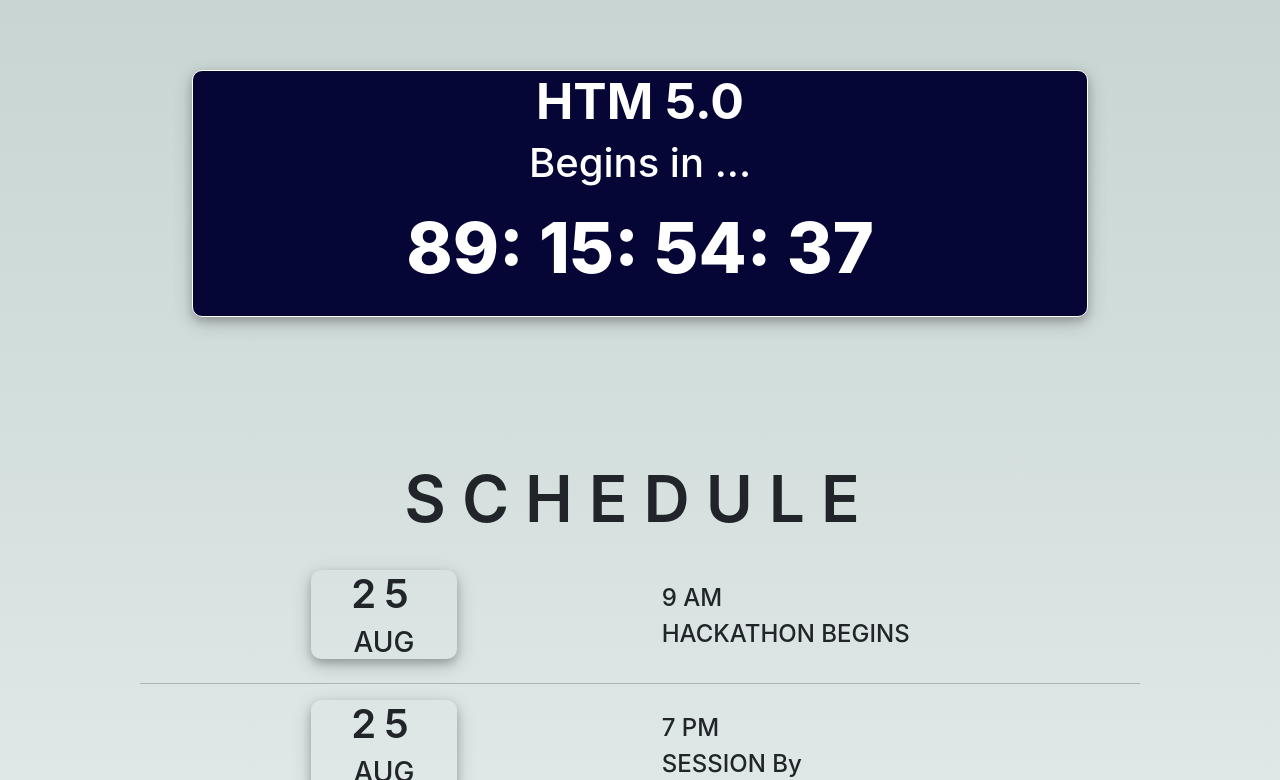
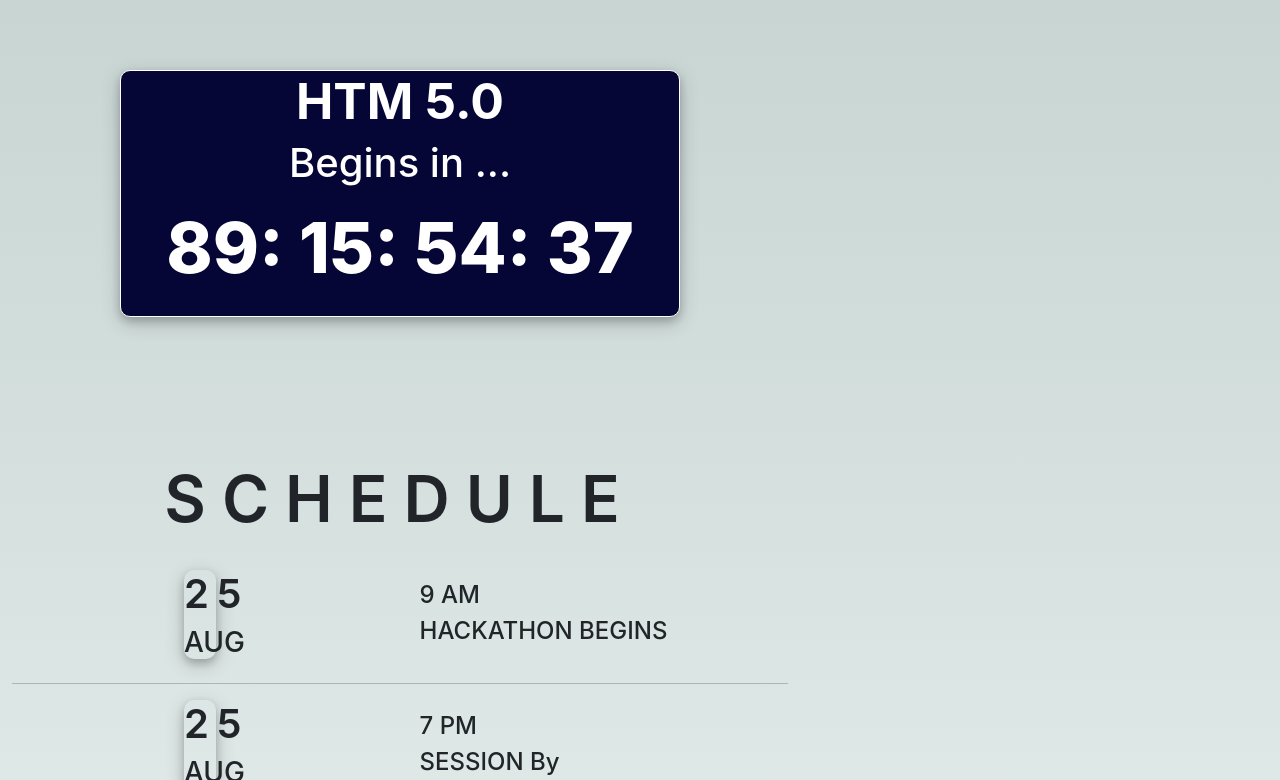
Before and after one commit to nishi1403/HTM-5.0, a React (Create React App) app: page / in a window 1280 px wide. Shown: the part 690-1470 px from the top of the page. Built offline with nearby package versions, Linux system fonts and the light colour scheme; a web font is replaced by a local one.

Commit message:
Update web.css

```diff
--- a/src/Compnents/web.css
+++ b/src/Compnents/web.css
@@ -1,14 +1,14 @@
 body {
   background-image: linear-gradient(rgb(180, 196, 194), rgb(247, 253, 251));
 text-align:center;
-width:100%;
+width:100vh;
 
 }
 .footer {
   background-image: linear-gradient(rgb(5, 11, 70), rgb(13, 54, 73));
   color: rgba(225, 227, 231, 0.815);
   font-size: 50px;
-  width: 100%;
+  width: 100vh;
 
   font-weight: 500;
   text-align: center;
@@ -27,7 +27,7 @@ i {
   text-align: center;
   background-image: url("https://peakvisor.com/img/news/Jammu-and-Kashmir-Gulmarg.jpg");
   background-repeat: no-repeat;
-  width: 100%;
+  width: 100vh;
   background-size: cover;
   height: 80vh;
 }
@@ -46,12 +46,12 @@ margin:auto;
 }
 .time-box {
   border: 1px solid white;
-  width: 70%;
+  width: 70vh;
   justify-content: center;
   background-color: rgb(6, 6, 54);
   color: white;
   align-items: center;
-  margin: auto;
+  margin-left:15vh;
   border-radius: 10px;
   box-shadow: 0 4px 8px 0 rgba(0, 0, 0, 0.2), 0 6px 20px 0 rgba(0, 0, 0, 0.19);
 }
@@ -68,7 +68,7 @@ margin:auto;
   font-weight: 800;
 }
 .schedule {
-  width: 80%;
+
 justify-content:center;
 margin:auto;
   text-align: center;
@@ -80,7 +80,7 @@ margin:auto;
 }
 .date {
   box-shadow: 0 4px 8px 0 rgba(0, 0, 0, 0.2), 0 6px 20px 0 rgba(0, 0, 0, 0.19);
-  width: 30%;
+  width:4vh;
   border-radius: 10px;
   margin: auto;
 }
```
